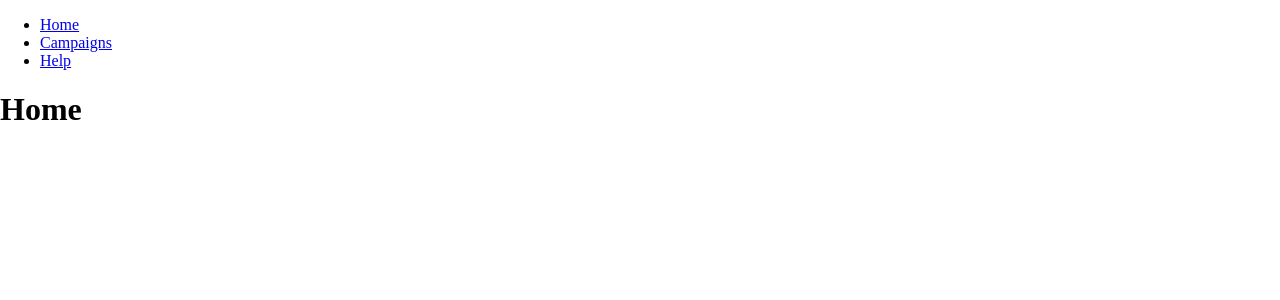
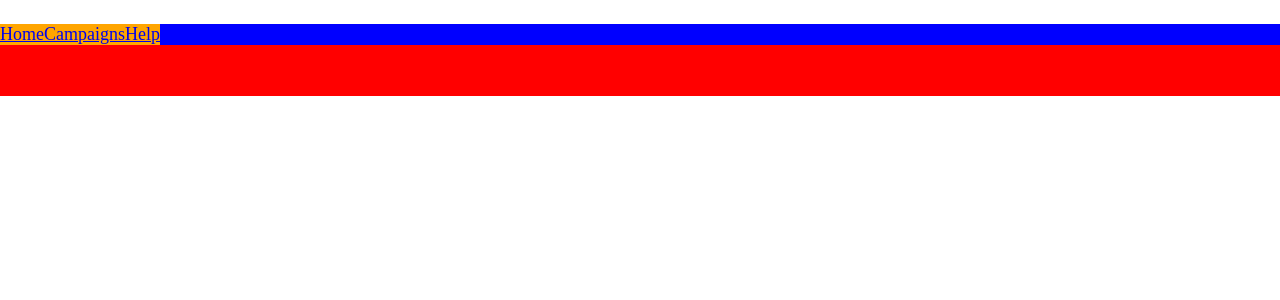
Before and after one commit to ProcessX/proxistore-test, a React (Vite) app: page / in a window 1280 px wide. Shown: the top 300 px of the page. Built offline with nearby package versions, Linux system fonts and the light colour scheme.

Commit message:
Start navbar

```diff
--- a/src/components/navbar/Navbar.js
+++ b/src/components/navbar/Navbar.js
@@ -9,12 +9,12 @@ const LINKS = [
 
 const Navbar = () => {
     return (
-        <div>
-            <nav>
-                <ul className={'test'}>
+        <div className={'navbar'}>
+            <nav className={'navbar__menu'}>
+                <ul className={'link__li'}>
                     {LINKS.map((link) => (
-                        <li key={link.to}>
-                            <Link to={link.to}>{link.text}</Link>
+                        <li key={link.to} className={'link__el'}>
+                            <Link to={link.to} className={'link'}>{link.text}</Link>
                         </li>
                     ))}
                 </ul>
--- a/src/components/pages/mainPageLayout/MainPageLayout.js
+++ b/src/components/pages/mainPageLayout/MainPageLayout.js
@@ -4,8 +4,9 @@ import Navbar from '../../navbar/Navbar'
 // eslint-disable-next-line react/prop-types
 const MainPageLayout = ({ children }) => {
     return (
-        <div>
+        <div className={'mainPageLayout'}>
             <Navbar />
+
             {children}
         </div>
     )
--- /dev/null
+++ b/src/style/components/navbar/_navbar.scss
@@ -0,0 +1,32 @@
+@use '../../lib/mixin';
+@use '../../lib/fonts';
+
+$navbar-height-mobile: 4rem;
+
+.navbar {
+    background-color: red;
+    position: fixed;
+    height: $navbar-height-mobile;
+    width: 100vw;
+
+    &__menu {
+        background-color: blue;
+
+    }
+}
+
+.navbar__menu {
+    .link__li {
+        list-style: none;
+        margin: 0;
+        padding: 0;
+        display: flex;
+        flex-direction: row;
+
+        .link__el {
+            background-color: orange;
+            .link {
+            }
+        }
+    }
+}
--- /dev/null
+++ b/src/style/components/pages/mainPageLayout/_mainPageLayout.scss
@@ -0,0 +1,6 @@
+@use '../../../lib/mixin';
+@use '../../../lib/fonts';
+
+.mainPageLayout{
+    min-height: 100vh;
+}
--- /dev/null
+++ b/src/style/lib/_fonts.scss
@@ -0,0 +1,6 @@
+$font-size-rem: 18px;
+$font-scaling-ratio: 1.15;
+
+html{
+    font-size: $font-size-rem;
+}
--- /dev/null
+++ b/src/style/lib/_mixin.scss
@@ -0,0 +1,24 @@
+$bp-mobile: 480px;
+$bp-tablet: 768px;
+$bp-tablet-large: 960px;
+$bp-desktop: 1260px;
+
+
+
+@mixin tablet {
+    @media (min-width: #{$bp-tablet}) {
+        @content;
+    }
+}
+
+@mixin tablet-large {
+    @media (min-width: #{$bp-tablet-large}) {
+        @content;
+    }
+}
+
+@mixin desktop {
+    @media (min-width: #{$bp-destop}) {
+        @content;
+    }
+}
--- a/src/style/style.scss
+++ b/src/style/style.scss
@@ -1,3 +1,7 @@
+@use './lib/fonts';
+@use './components/navbar/navbar';
+@use './components/pages/mainPageLayout/mainPageLayout';
+
 body{
     margin: 0;
     padding: 0;
```
